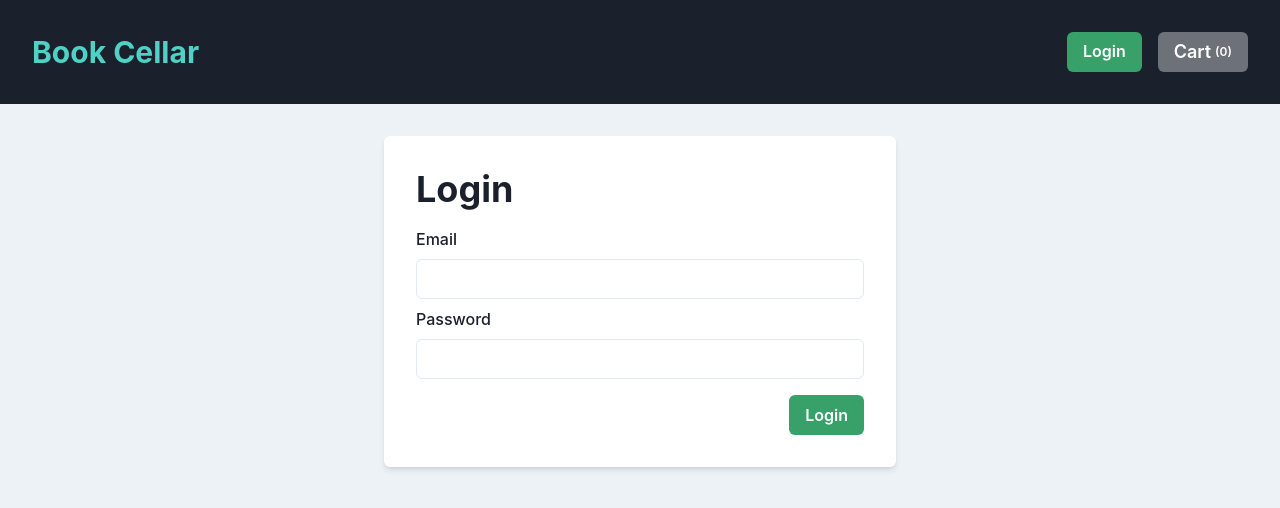
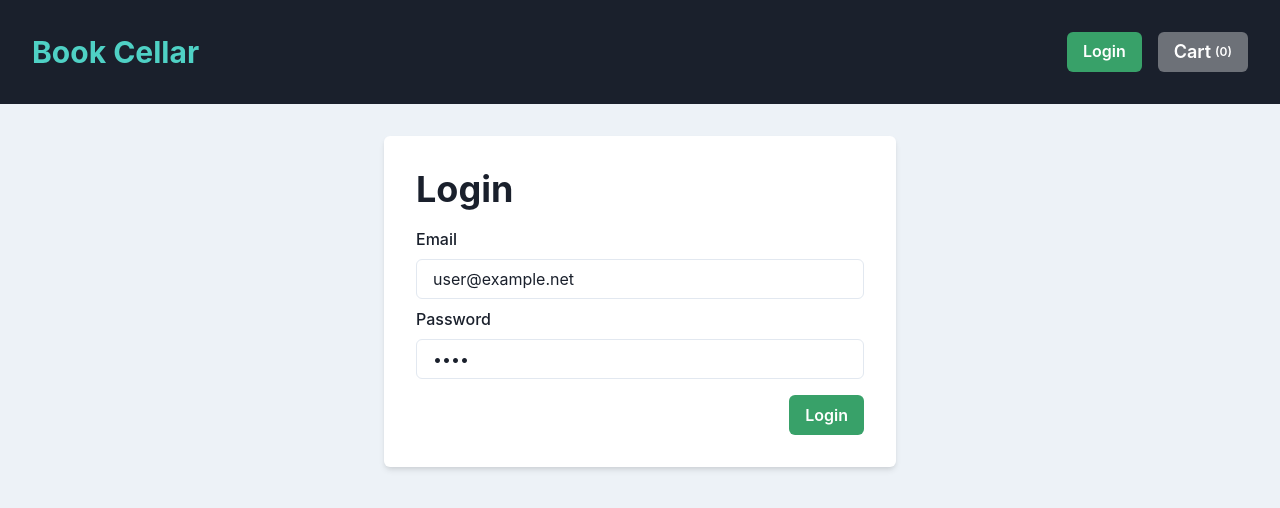
Before and after one commit to najma-hannan/Phase-3-project--book-cellar-frontend, a React (Create React App) app: page /login in a window 1280 px wide. Shown: the top 508 px of the page. Built offline with nearby package versions, Linux system fonts and the light colour scheme; no server answers.

Commit message:
Set default values for user login for existing test data

```diff
--- a/src/components/Login/Login.js
+++ b/src/components/Login/Login.js
@@ -36,12 +36,12 @@ function Login() {
                 <Stack spacing="2">
                     <div>
                         <FormLabel htmlFor="email">Email</FormLabel>
-                        <Input id="email" name="email" type="email" required/>
+                        <Input id="email" name="email" type="email" defaultValue={"user@example.net"} required/>
                         {errors?.email && <Text display={"inline-block"} color="text" fontSize={"sm"}>{errors?.email}</Text>}
                     </div>
                     <div>
                         <FormLabel htmlFor="password">Password</FormLabel>
-                        <Input id="password" name="password" type="password" required/>
+                        <Input id="password" name="password" type="password" defaultValue={"pass"} required/>
                     </div>
                 </Stack>
                 <Flex mt="4" justifyContent={"end"}>
```
